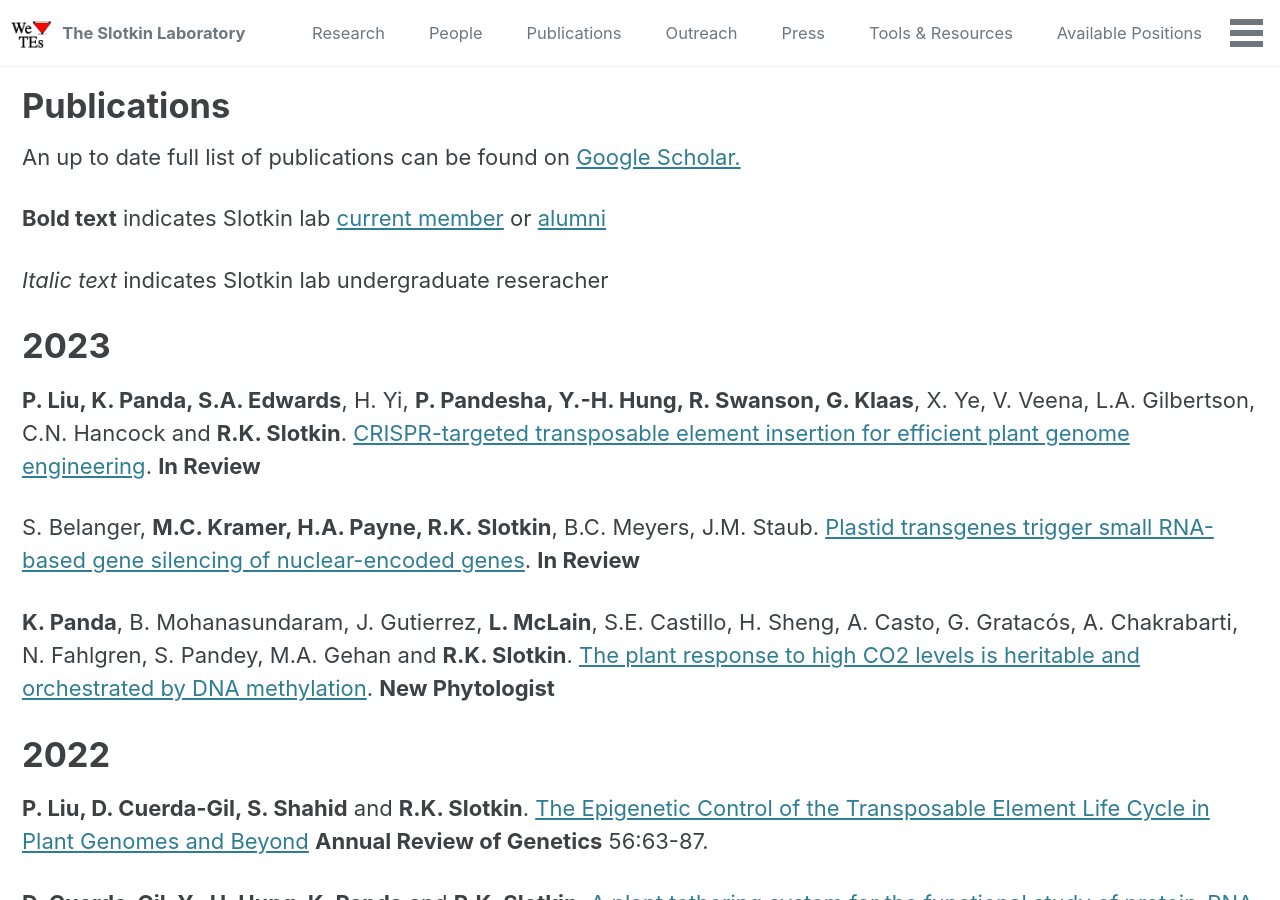
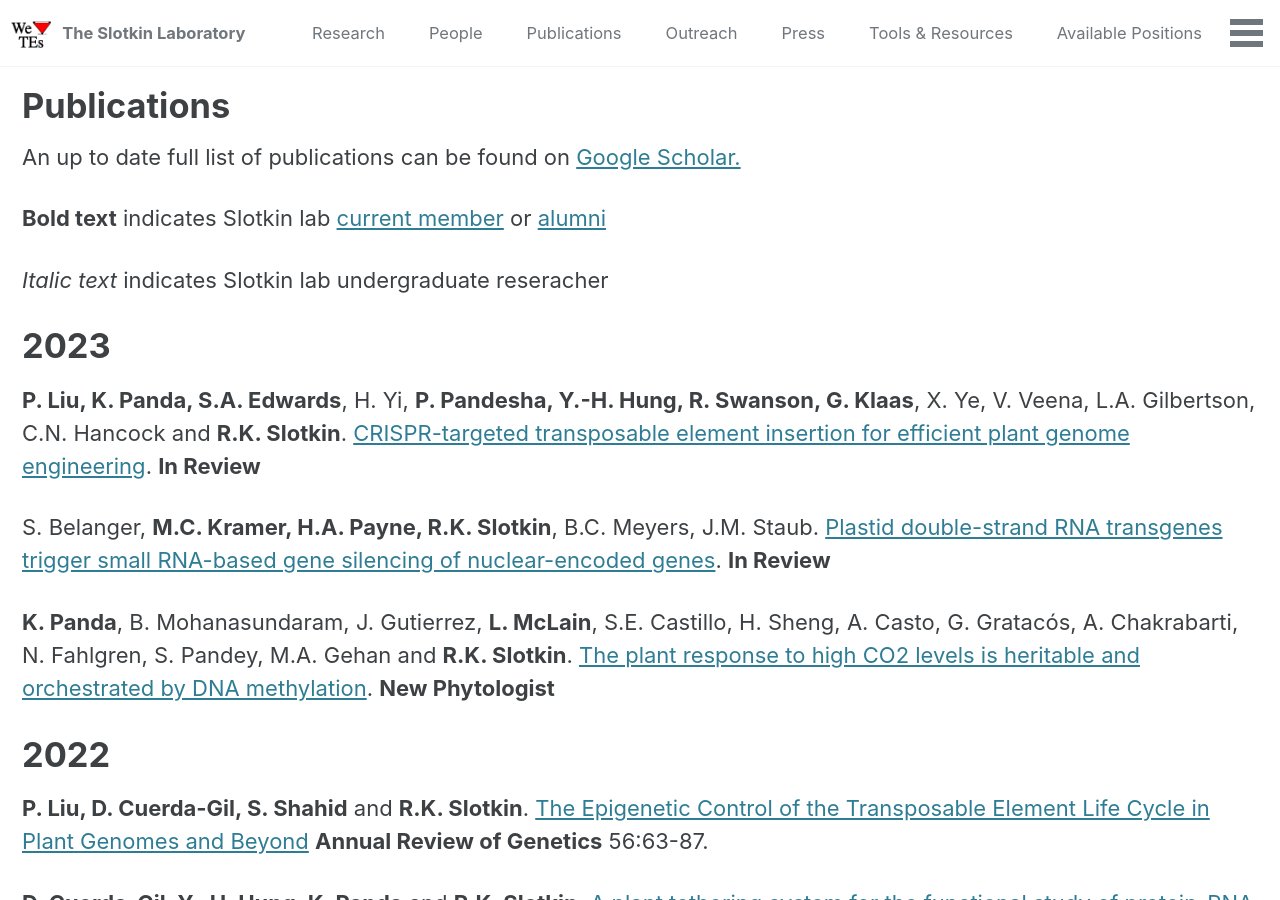
Before and after one commit to SlotkinLab/slotkinlab.github.io, a Jekyll site: the page built from _pages/publications.md, in a window 1280 px wide and 900 px high. Built offline with Jekyll 4.4.1, drawn with Linux system fonts in a browser that asks for light colours; cached includes are drawn as plain includes; nearby versions of some CDN libraries.

Commit message:
Update publications.md

```diff
--- a/_pages/publications.md
+++ b/_pages/publications.md
@@ -15,7 +15,7 @@ An up to date full list of publications can be found on [Google Scholar.](https:
 
 **P. Liu, K. Panda, S.A. Edwards**, H. Yi, **P. Pandesha, Y.-H. Hung, R. Swanson, G. Klaas**, X. Ye, V. Veena, L.A. Gilbertson, C.N. Hancock and **R.K. Slotkin**. [CRISPR-targeted transposable element insertion for efficient plant genome engineering](https://www.researchsquare.com/article/rs-2679086/v1). **In Review**
 
-S. Belanger, **M.C. Kramer, H.A. Payne, R.K. Slotkin**, B.C. Meyers, J.M. Staub. [Plastid transgenes trigger small RNA-based gene silencing of nuclear-encoded genes](https://www.biorxiv.org/content/10.1101/2022.12.06.519219v2). **In Review**
+S. Belanger, **M.C. Kramer, H.A. Payne, R.K. Slotkin**, B.C. Meyers, J.M. Staub. [Plastid double-strand RNA transgenes trigger small RNA-based gene silencing of nuclear-encoded genes](https://www.biorxiv.org/content/10.1101/2022.12.06.519219v2). **In Review**
 
 **K. Panda**, B. Mohanasundaram, J. Gutierrez, **L. McLain**, S.E. Castillo, H. Sheng, A. Casto, G. Gratacós, A. Chakrabarti, N. Fahlgren,  S. Pandey,  M.A. Gehan and **R.K. Slotkin**. [The plant response to high CO2 levels is heritable and orchestrated by DNA methylation](https://nph.onlinelibrary.wiley.com/doi/abs/10.1111/nph.18876). **New Phytologist**
 
```
